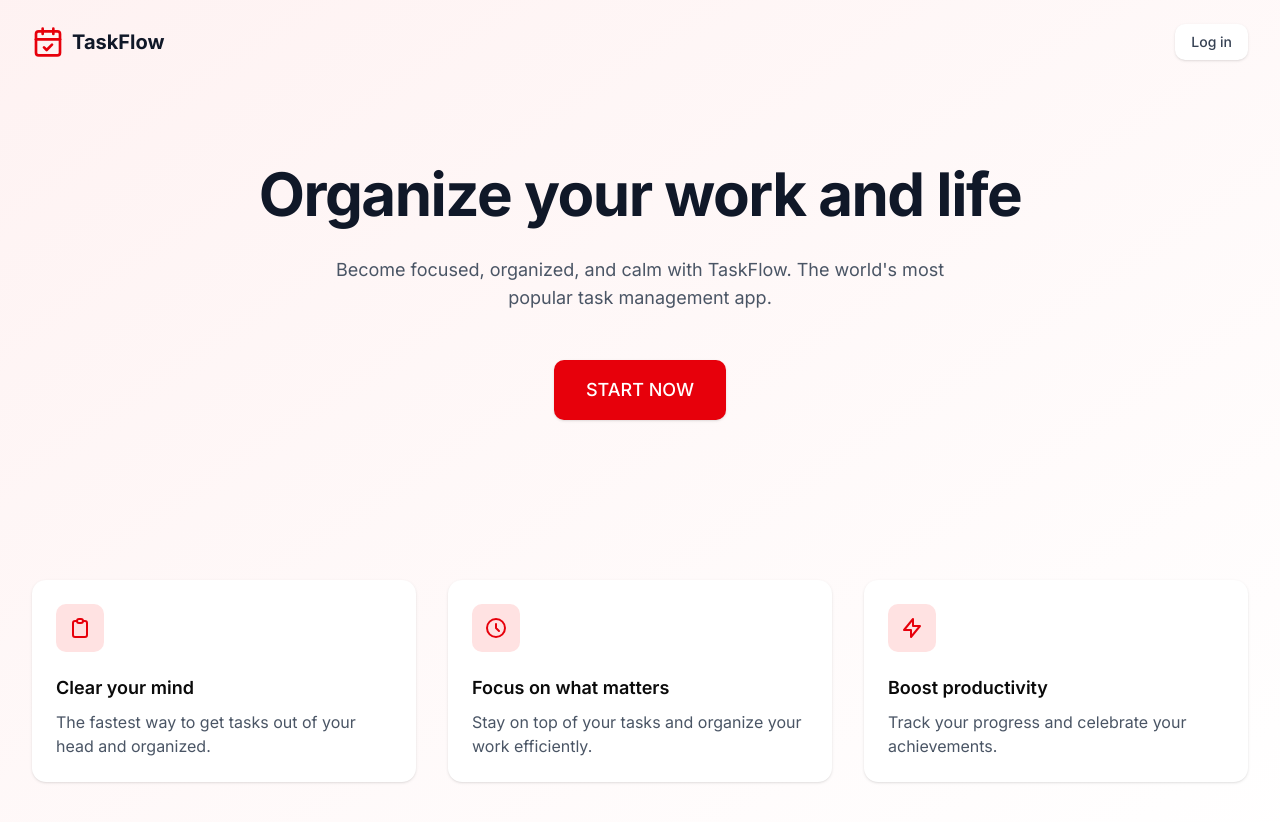
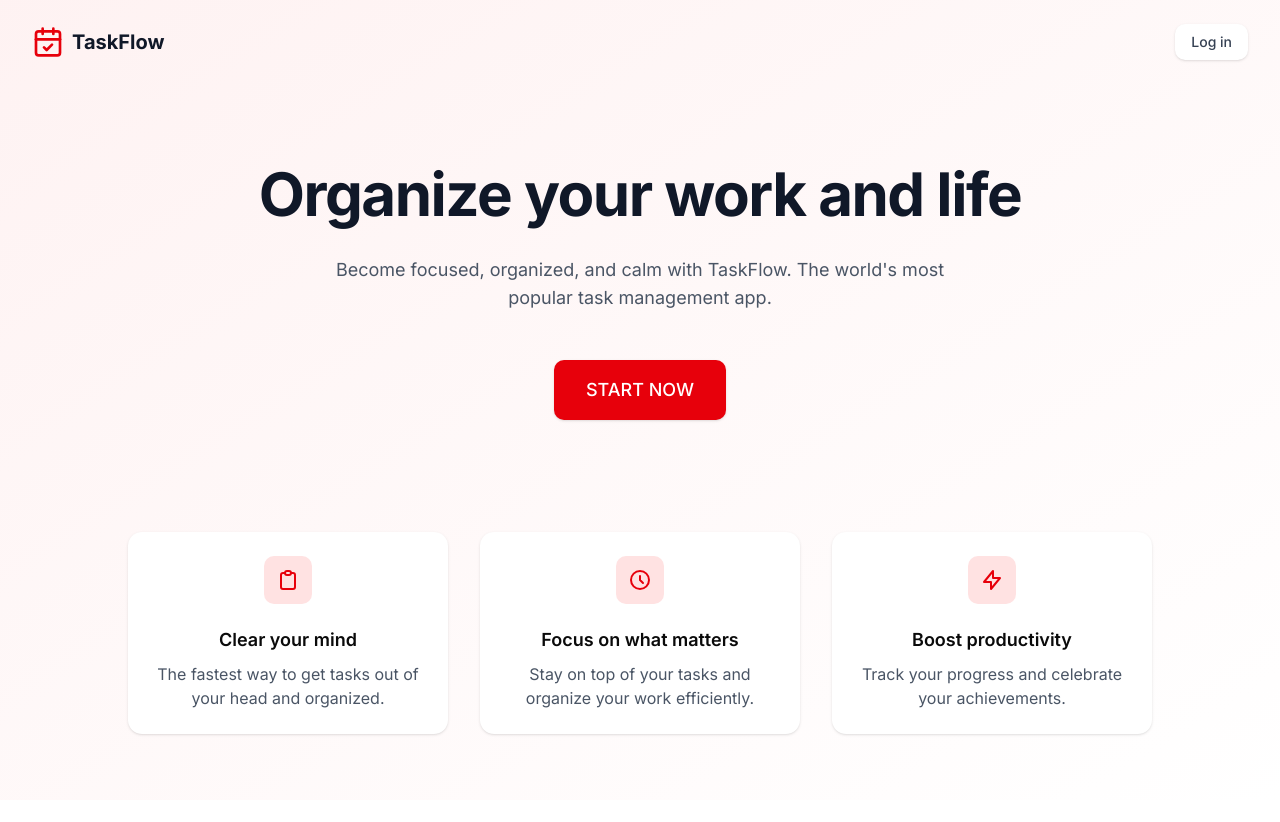
Before and after one commit to PanekBartosz/Todo-app, a Next.js app: page / in a window 1280 px wide. Shown: the top 822 px of the page. After the commit the page ends 800 px from the top, so only its background shows below. Built offline with nearby package versions, Linux system fonts and the light colour scheme; no server answers.

Commit message:
centering the content of the landing page

```diff
--- a/src/app/page.tsx
+++ b/src/app/page.tsx
@@ -28,8 +28,8 @@ export default function Home() {
   }
 
   return (
-    <div className="min-h-screen bg-gradient-to-br from-red-50 to-white">
-      <div className="mx-auto max-w-7xl px-4 sm:px-6 lg:px-8">
+    <div className="min-h-screen bg-gradient-to-br from-red-50 to-white flex flex-col">
+      <div className="mx-auto w-full max-w-7xl px-4 sm:px-6 lg:px-8">
         {/* Navigation */}
         <nav className="flex items-center justify-between py-6">
           <div className="flex items-center space-x-2">
@@ -45,11 +45,11 @@ export default function Home() {
         </nav>
 
         {/* Hero Section */}
-        <div className="py-20 text-center">
-          <h1 className="mb-8 text-5xl font-bold tracking-tight text-gray-900 sm:text-6xl">
+        <div className="flex flex-col items-center justify-center py-20">
+          <h1 className="text-center mb-8 text-5xl font-bold tracking-tight text-gray-900 sm:text-6xl max-w-4xl">
             Organize your work and life
           </h1>
-          <p className="mx-auto mb-12 max-w-2xl text-lg text-gray-600">
+          <p className="text-center mb-12 max-w-2xl text-lg text-gray-600">
             Become focused, organized, and calm with TaskFlow. The world's most
             popular task management app.
           </p>
@@ -62,8 +62,8 @@ export default function Home() {
         </div>
 
         {/* Features */}
-        <div className="grid gap-8 py-20 md:grid-cols-3">
-          <div className="rounded-xl bg-white p-6 shadow-sm">
+        <div className="grid gap-8 py-8 md:grid-cols-3 max-w-5xl mx-auto">
+          <div className="rounded-xl bg-white p-6 shadow-sm text-center">
             <div className="mb-4 inline-block rounded-lg bg-red-100 p-3">
               <svg
                 className="h-6 w-6 text-red-600"
@@ -85,7 +85,7 @@ export default function Home() {
             </p>
           </div>
 
-          <div className="rounded-xl bg-white p-6 shadow-sm">
+          <div className="rounded-xl bg-white p-6 shadow-sm text-center">
             <div className="mb-4 inline-block rounded-lg bg-red-100 p-3">
               <svg
                 className="h-6 w-6 text-red-600"
@@ -109,7 +109,7 @@ export default function Home() {
             </p>
           </div>
 
-          <div className="rounded-xl bg-white p-6 shadow-sm">
+          <div className="rounded-xl bg-white p-6 shadow-sm text-center">
             <div className="mb-4 inline-block rounded-lg bg-red-100 p-3">
               <svg
                 className="h-6 w-6 text-red-600"
```
